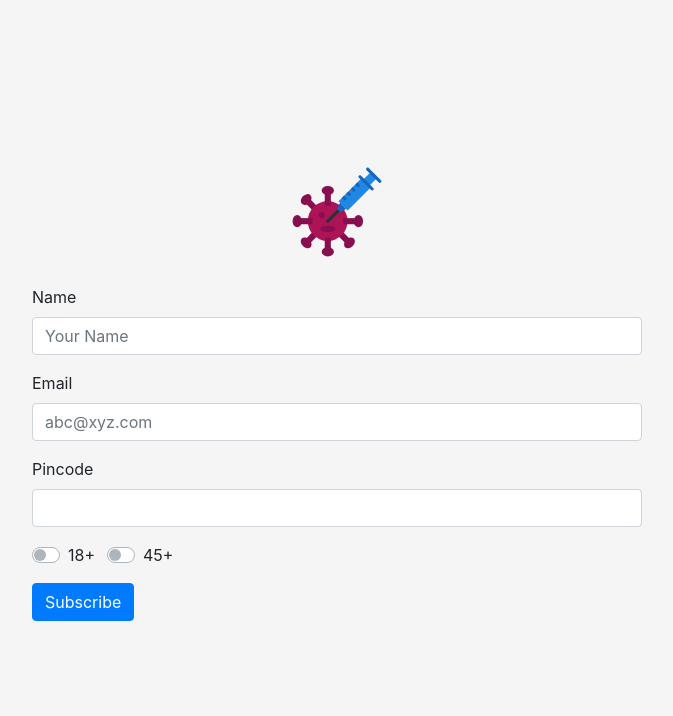
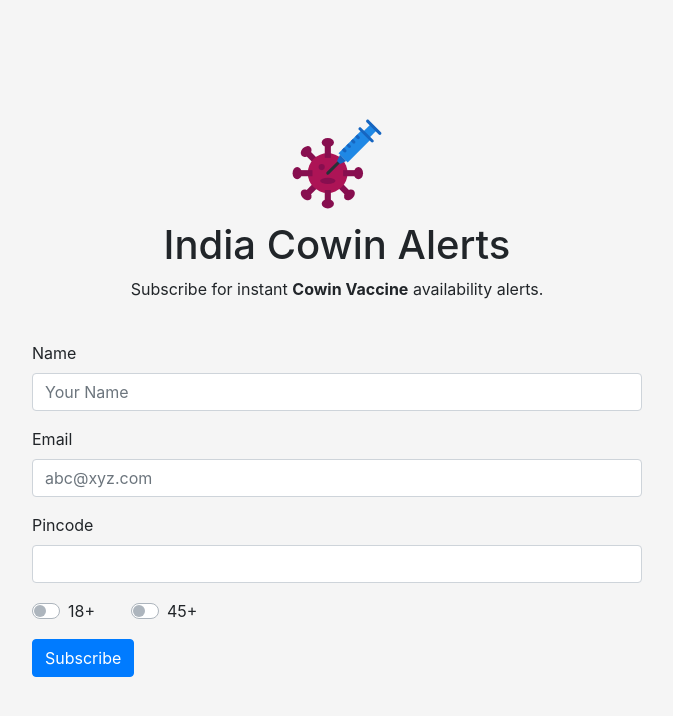
Before and after one commit to gopishmundada/cowin_alerts, a Flask app: page / in a window 1280 px wide. Shown: the top 716 px of the page, without its empty margins (303-976 px from the left). Run offline with Flask 2, Linux system fonts and the light colour scheme; parts of the project's set-up code (start-up, migrations or seed data) failed here and were passed over.

Commit message:
style: Add page title and info

```diff
--- a/cowin_alerts/templates/index.html
+++ b/cowin_alerts/templates/index.html
@@ -32,20 +32,19 @@
     <link href="{{url_for('static',filename='css/index.css')}}" rel="stylesheet" />
   </head>
   <body class="d-flex justify-content-center">
-    <form
-      action="{{request.path}}"
-      method="POST"
-      class="col-lg-6 col-md-8 col-sm-10 needs-validation"
-    >
-      <div class="d-flex justify-content-center">
+    <div class="col-lg-6 col-md-8 col-sm-10 needs-validation">
+      <div class="d-flex flex-column align-items-center mb-4">
         <img
-          class="mb-4"
+          class="m-2"
           src="{{url_for('static', filename='icons/vaccine.svg')}}"
           alt=""
           width="98"
           height="98"
         />
+        <h1>India Cowin Alerts</h1>
+        <p>Subscribe for instant <strong>Cowin Vaccine</strong> availability alerts.</p>
       </div>
+      <form action="{{request.path}}" method="POST">
         <!-- prettier-ignore -->
         {{ sub_form.hidden_tag() }}
       {{render_bootstrap_field(sub_form.name, placeholder="Your Name")}}
@@ -68,7 +67,7 @@
             {{sub_form.sub_18(class="custom-control-input")}}
           {{sub_form.sub_18.label(class="custom-control-label")}}
           </div>
-        <div class="custom-control custom-switch form-check-inline">
+          <div class="ml-4 custom-control custom-switch form-check-inline">
             <!-- prettier-ignore -->
             {{sub_form.sub_45(class="custom-control-input")}}
           {{sub_form.sub_45.label(class="custom-control-label")}}
@@ -86,6 +85,8 @@
         </div>
         {%endif%}
       </form>
+    </div>
+
     <script
       src="https://code.jquery.com/jquery-3.5.1.slim.min.js"
       integrity="sha384-DfXdz2htPH0lsSSs5nCTpuj/zy4C+OGpamoFVy38MVBnE+IbbVYUew+OrCXaRkfj"
```
Lines whose indentation alone changed are shown as unchanged.
